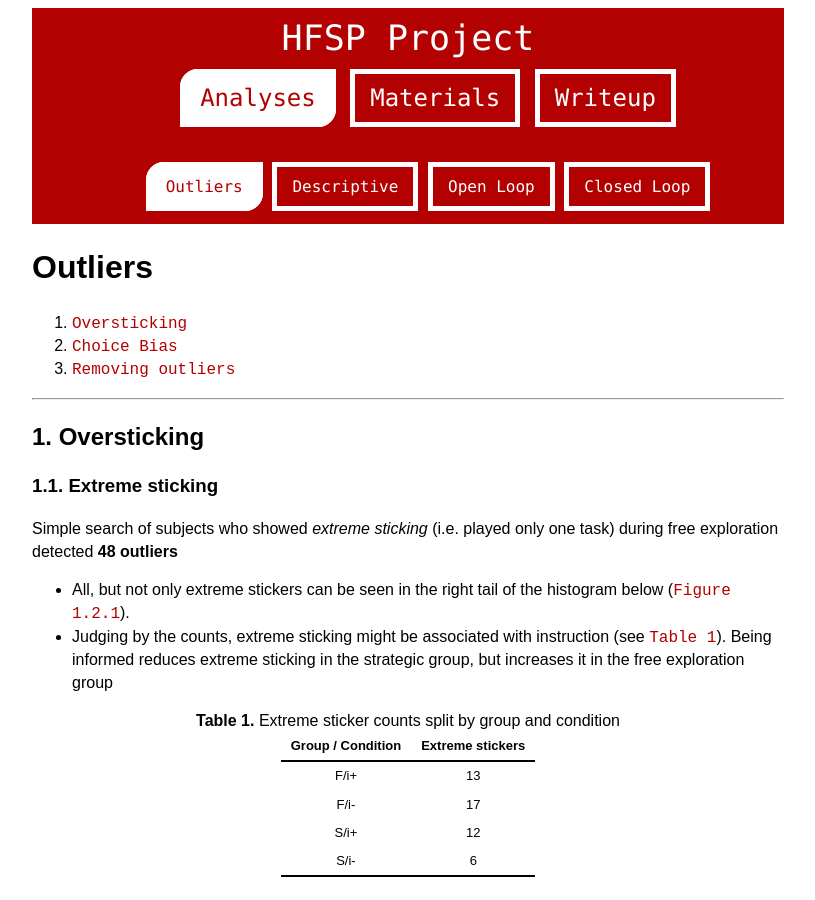
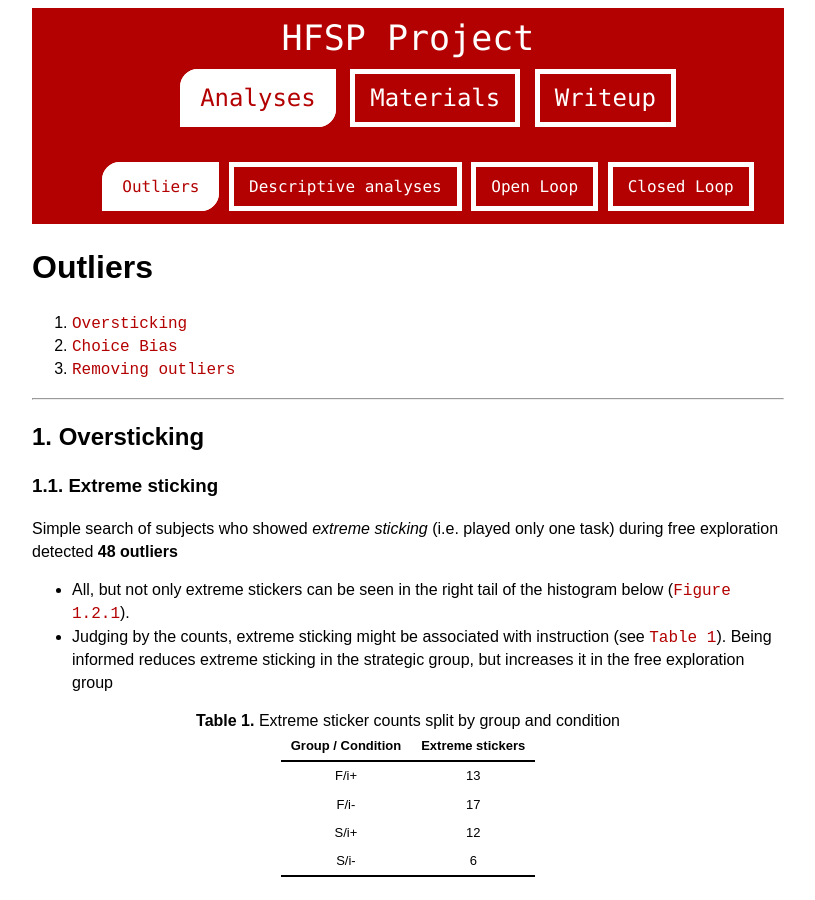
Before and after one commit to alex-ten/HFSP, a Jekyll site: the page built from content/analyses/outliers/index.html, in a window 1280 px wide and 900 px high. Shown: the whole window, without its empty margins (232-1047 px from the left). Built offline with Jekyll 4.4.1, drawn with Linux system fonts in a browser that asks for light colours; nearby versions of some CDN libraries.

Commit message:
Change "Descriptive" section to "Descriptive analyses"

```diff
--- a/_data/anal_sections.yml
+++ b/_data/anal_sections.yml
@@ -1,8 +1,8 @@
 - title: Outliers
   folder: outliers
 
-- title: Descriptive
-  folder: learning_performance
+- title: Descriptive analyses
+  folder: descriptive
 
 
 - title: Open Loop
```
